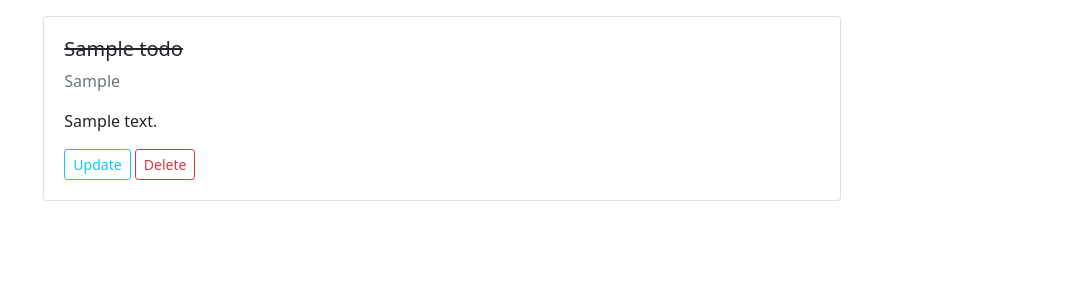
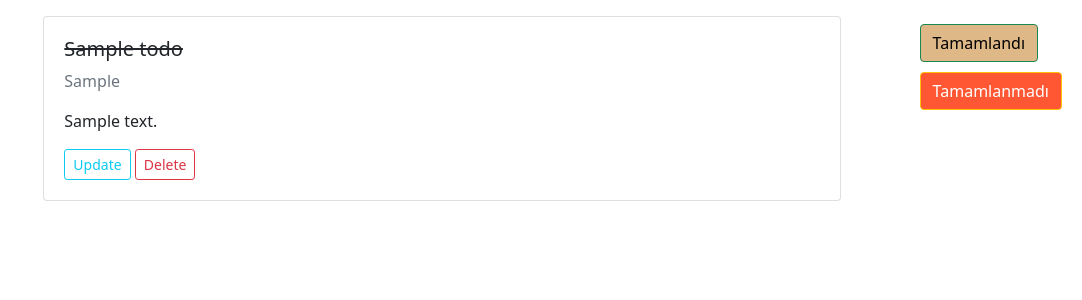
Before and after one commit to belet01/belet01, a Flask app: template desktop/flask/templates/index.html in a window 1280 px wide. Shown: the part 56-356 px from the top of the page, without its empty margins (198-1280 px from the left). Run offline with Flask 3, Linux system fonts and the light colour scheme; the template is opened without the code that fills it: most values are stand-ins (such as "Sample title", 1, 10 or a date in 2020); some libraries are stand-ins or nearby versions.

Commit message:
yeniler degistirildi

```diff
--- a/desktop/flask/templates/loyout.html
+++ b/desktop/flask/templates/loyout.html
@@ -9,11 +9,17 @@
     integrity="sha384-EVSTQN3/azprG1Anm3QDgpJLIm9Nao0Yz1ztcQTwFspd3yD65VohhpuuCOmLASjC"
     crossorigin="anonymous">
     <script src="https://cdn.jsdelivr.net/npm/sweetalert2@10.12.5/dist/sweetalert2.all.min.js"></script>
-    {%if title %}
-        <title> Flask app {{ title}}</title>
-    {%else%}
-        <title> Flask app</title>
-    {%endif%}
+    <style>
+        .top-right-buttons {
+            position: absolute; /* Sayfa içindeki bir noktaya göre konumlandırma */
+            top: 80px; /* Navbar'ın hemen altında */
+            right: 20px; /* Sağdan 20px içeride */
+        }
+
+        .top-right-buttons form {
+            margin-bottom: 10px; /* Butonlar arasında boşluk */
+        }
+    </style>
 </head>
 <body>
     <header>
@@ -35,6 +41,16 @@
             </div>
           </nav>
     </header>
+
+    <div class="top-right-buttons">
+        <form action="{{ url_for('update_all_todos', status=1) }}" method="get">
+            <button type="submit" class="btn btn-success" style="background-color: burlywood; color: black;">Tamamlandı</button>
+        </form>
+        <form action="{{ url_for('update_all_todos', status=0) }}" method="get">
+            <button type="submit" class="btn btn-warning" style="background-color: #ff5733; color: white;";">Tamamlanmadı</button>
+        </form>
+    </div>
+
     <main class="container-fluid">
         <div class="row">
             <div class="col-md-2"></div>
```
Also changed, not shown: desktop/flask/user.py (+16 -6 lines).
